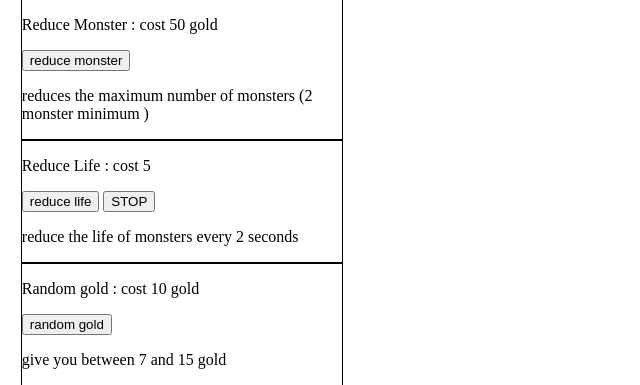
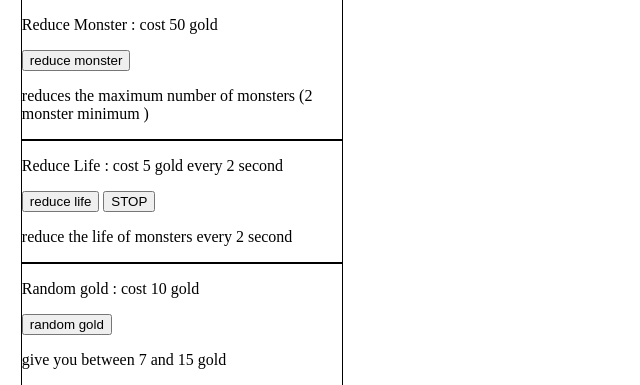
Before and after one commit to SacleuxBenoit/clicker-game, a PHP site: page /game/clicker.php in a window 1280 px wide. Shown: the part 471-856 px from the top of the page, without its empty margins (0-640 px from the left). Run offline with PHP 8.4, Linux system fonts and the light colour scheme.

Commit message:
:memo: add description for the button Reduce life: :arrow_right: clicker.php

```diff
--- a/game/clicker.php
+++ b/game/clicker.php
@@ -41,10 +41,10 @@
         </div>
 
         <div class="parNav">
-            <p>Reduce Life : cost 5</p>
+            <p>Reduce Life : cost 5 gold every 2 second</p>
                 <button onclick="startIntReduceLife()"  id="ButtonReduceLife">reduce life</button>
                 <button onclick="clearIntReduceLife()"  id="ButtonClearIntReduceLife">STOP</button>
-                <p> reduce the life of monsters every 2 seconds </p>
+                <p> reduce the life of monsters every 2 second </p>
         </div>
 
         <div class="parNav">
```
